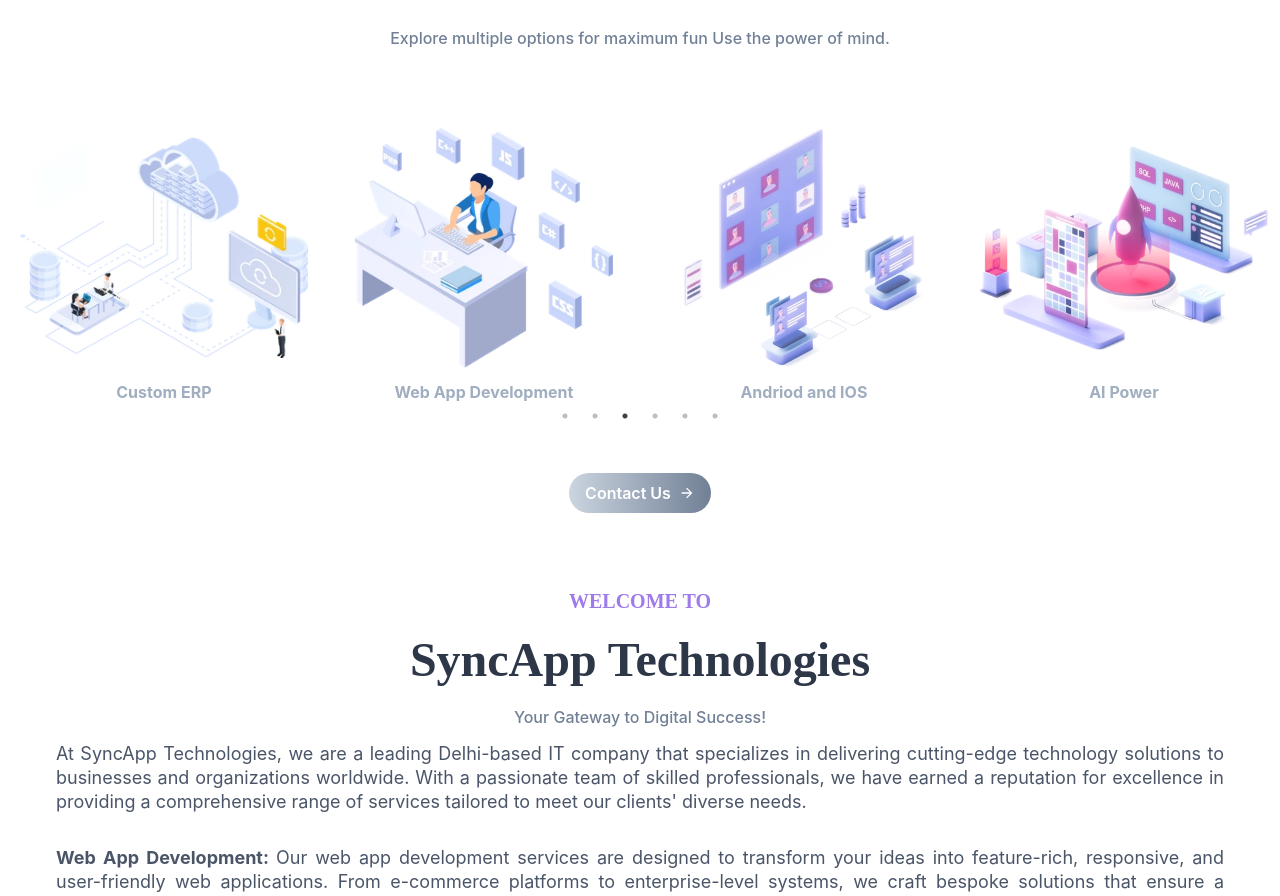
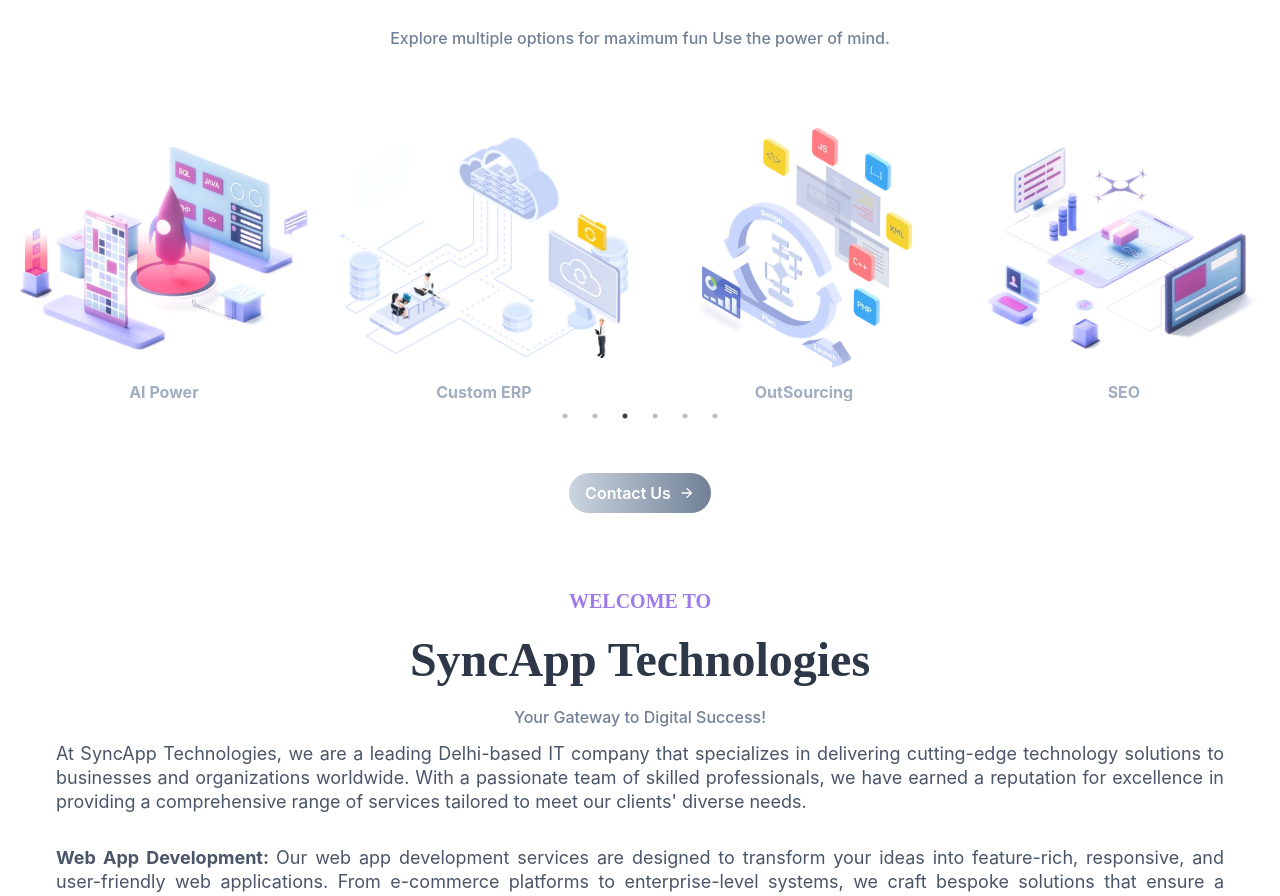
Before and after one commit to S-hub1996/syncAppTech, a React (Create React App) app in the folder sync-app-tech/: page / in a window 1280 px wide. Shown: the part 1105-2001 px from the top of the page. Built offline with nearby package versions, Linux system fonts and the light colour scheme.

Commit message:
services sequence changed

```diff
--- a/sync-app-tech/src/components/Sites.jsx
+++ b/sync-app-tech/src/components/Sites.jsx
@@ -11,7 +11,7 @@
 
 const Sites = () => {
 
-  const appImages = [{ title: "OutSourcing", img: outSource }, { title: "SEO", img: seo }, { title: "Custom ERP", img: customErp }, { title: "Web App Development", img: webApp }, { img: mobApp, title: "Andriod and IOS" }, { img: AIpower, title: "AI Power" }]
+  const appImages = [{ title: "Web App Development", img: webApp }, { img: mobApp, title: "Andriod and IOS" }, { img: AIpower, title: "AI Power" }, { title: "Custom ERP", img: customErp }, { title: "OutSourcing", img: outSource }, { title: "SEO", img: seo }]
 
   return (
     <Box name='test3' py={['10']} textAlign={'center'} lineHeight={'110%'}>
```
